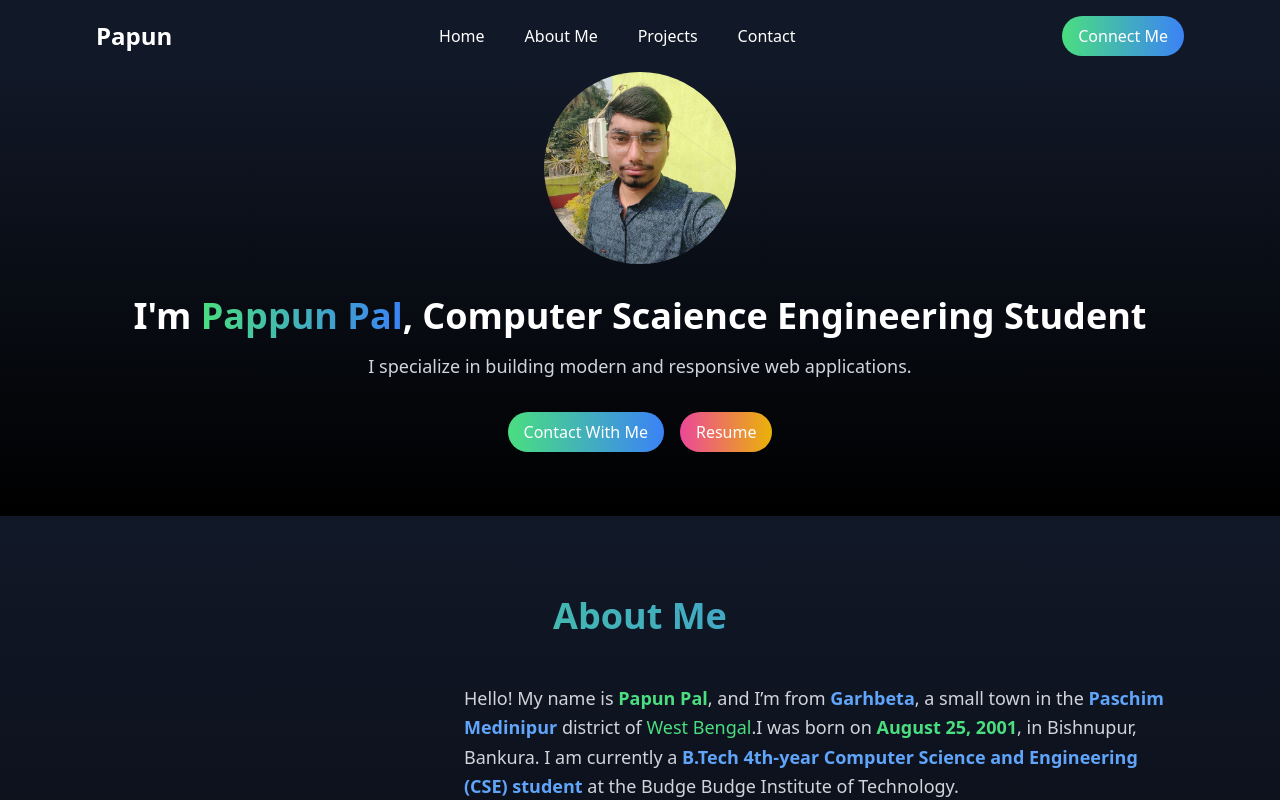
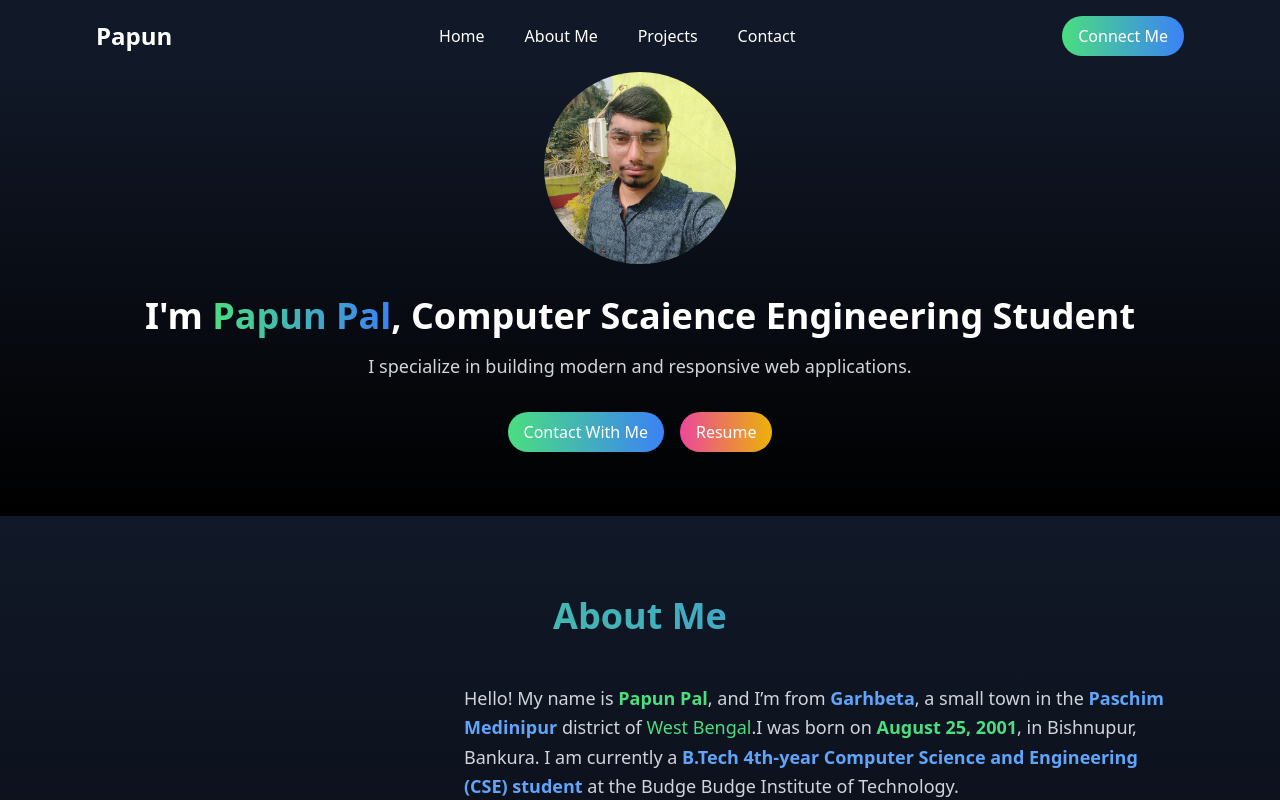
Before and after one commit to PapunPal/Papun-Portfolio, a React (Vite) app in the folder Frontend/: page / in a window 1280 px wide. Shown: the top 800 px of the page. Built offline with nearby package versions, Linux system fonts and the light colour scheme.

Commit message:
Update Hero.jsx

```diff
--- a/Frontend/src/components/Hero.jsx
+++ b/Frontend/src/components/Hero.jsx
@@ -22,7 +22,7 @@
         transition-transform duration-300 hover:scale-105'/>
       <h1 className='text-4xl font-bold'>
         I'm {" "}
-        <span className='text-transparent bg-clip-text bg-gradient-to-r from-green-400 to-blue-500'>Pappun Pal</span>
+        <span className='text-transparent bg-clip-text bg-gradient-to-r from-green-400 to-blue-500'>Papun Pal</span>
         , Computer Scaience Engineering Student
       </h1>
       <p className='mt-4 text-lg text-gray-300'>
```
